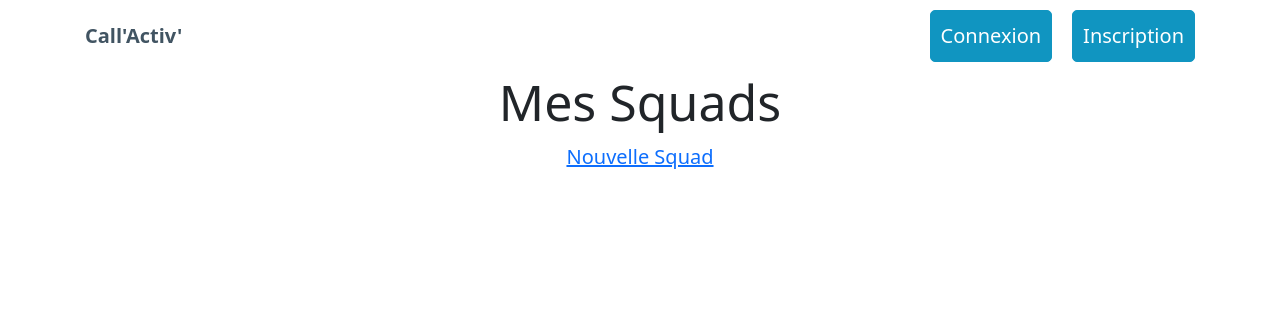
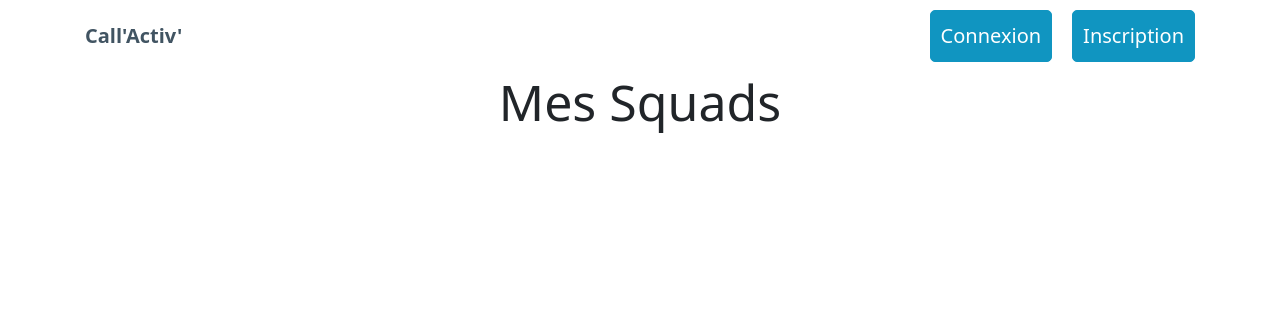
Before and after one commit to WellWedley/call_activ, a Symfony app: template templates/squad/show.html.twig in a window 1280 px wide. Shown: the top 332 px of the page. Run offline with Twig, Linux system fonts and the light colour scheme; the template is opened without the code that fills it, so the values that code supplies are empty; some libraries are stand-ins or nearby versions.

```diff
--- a/templates/squad/show.html.twig
+++ b/templates/squad/show.html.twig
@@ -22,7 +22,7 @@
 		</div>
 
 
-		<a href="{{path('app_squad_add')}}">Nouvelle Squad</a>
+		{# <a href="{{path('app_squad_add')}}">Nouvelle Squad</a> #}
 	</div>
 
 {% endblock %}
```
